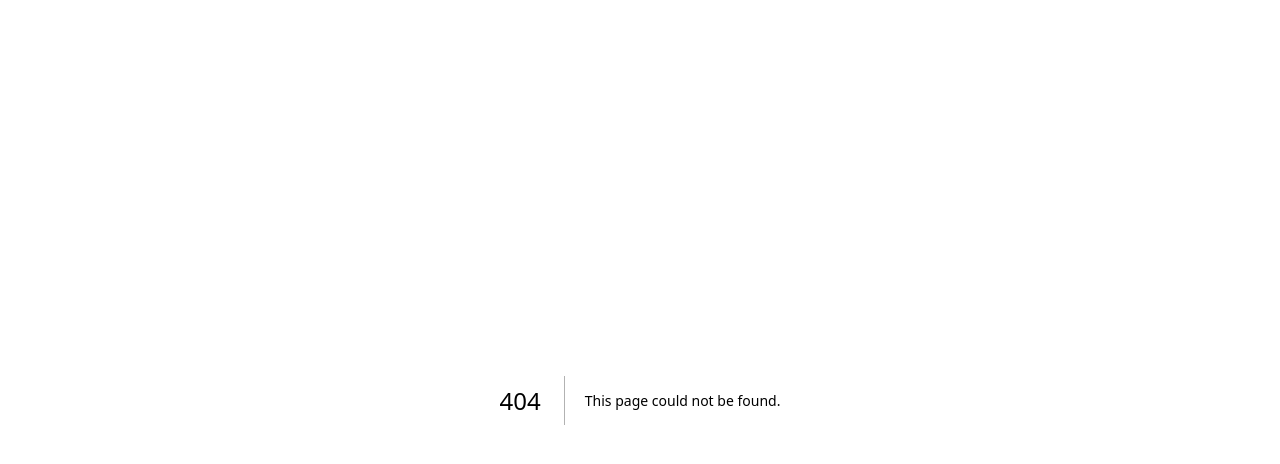
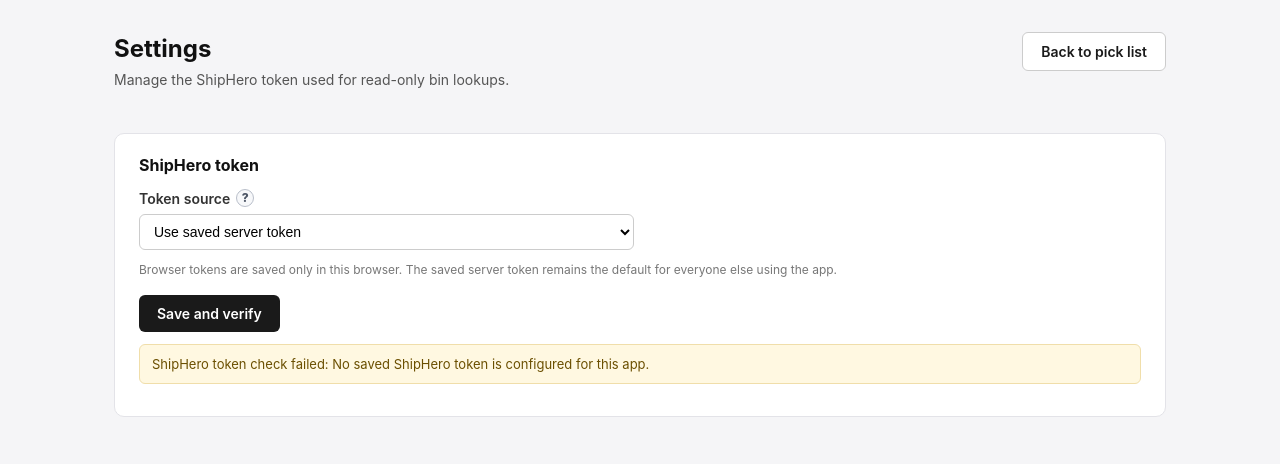
Before and after one commit to mostafa-azimi/removal_lite, a Next.js app: page /settings in a window 1280 px wide. Before the commit this address had no page. Shown: the top 464 px of the page. Built offline with nearby package versions, Linux system fonts and the light colour scheme.

Commit message:
Move token controls to settings

```diff
--- a/app/globals.css
+++ b/app/globals.css
@@ -151,6 +151,43 @@
   border-radius: 6px;
   cursor: pointer;
   font-weight: 600;
+}
+
+.button-link {
+  display: inline-flex;
+  align-items: center;
+  justify-content: center;
+  min-height: 39px;
+  padding: 10px 18px;
+  border-radius: 6px;
+  font-weight: 600;
+  line-height: 1;
+  text-decoration: none;
+}
+
+.button-link.secondary {
+  background: #fff;
+  color: #1a1a1a;
+  border: 1px solid #ccc;
+}
+
+.page-topbar {
+  display: flex;
+  align-items: flex-start;
+  justify-content: space-between;
+  gap: 16px;
+  margin-bottom: 20px;
+}
+
+.settings-summary {
+  color: #333;
+}
+
+.settings-actions {
+  display: flex;
+  flex-wrap: wrap;
+  gap: 12px;
+  margin-top: 16px;
 }
 
 .banner {
--- /dev/null
+++ b/app/settings/page.tsx
@@ -0,0 +1,187 @@
+"use client";
+
+import { useEffect, useState } from "react";
+import Link from "next/link";
+import {
+  DEFAULT_TOKEN_SETTINGS,
+  buildAuthPayload,
+  loadTokenSettings,
+  normalizeTokenSettings,
+  saveTokenSettings,
+  tokenSourceLabel,
+  type TokenSettings,
+} from "@/lib/auth-settings";
+
+type ConnectionStatus =
+  | { status: "verified"; accountId: string | null }
+  | { status: "failed"; message: string };
+
+export default function SettingsPage() {
+  const [draft, setDraft] = useState<TokenSettings>(DEFAULT_TOKEN_SETTINGS);
+  const [connectionStatus, setConnectionStatus] = useState<ConnectionStatus | null>(null);
+  const [clientsCount, setClientsCount] = useState<number | null>(null);
+  const [clientsSource, setClientsSource] = useState<string | null>(null);
+  const [checking, setChecking] = useState(false);
+  const [message, setMessage] = useState<string | null>(null);
+
+  async function verify(settings: TokenSettings, shouldSave = false) {
+    const clean = normalizeTokenSettings(settings);
+    if (clean.tokenKind !== "env" && !clean.tokenValue) {
+      setMessage("Paste a token before saving this token source.");
+      setConnectionStatus(null);
+      return;
+    }
+
+    setChecking(true);
+    setMessage(null);
+    setConnectionStatus(null);
+    try {
+      const res = await fetch("/api/clients", {
+        method: "POST",
+        headers: { "Content-Type": "application/json" },
+        body: JSON.stringify({ auth: buildAuthPayload(clean) }),
+      });
+      const json = await res.json();
+      if (!res.ok) throw new Error(json.error || `Connection check failed (${res.status})`);
+
+      if (shouldSave) {
+        saveTokenSettings(clean);
+        setDraft(clean);
+      }
+      setClientsCount(Array.isArray(json.accounts) ? json.accounts.length : null);
+      setClientsSource(json.source || null);
+      setConnectionStatus(json.connection || null);
+      setMessage(shouldSave ? "Settings saved." : null);
+    } catch (err) {
+      setConnectionStatus({ status: "failed", message: err instanceof Error ? err.message : String(err) });
+      setMessage(null);
+    } finally {
+      setChecking(false);
+    }
+  }
+
+  useEffect(() => {
+    const saved = loadTokenSettings();
+    setDraft(saved);
+    verify(saved, false);
+  }, []);
+
+  const isOverride = draft.tokenKind !== "env";
+
+  return (
+    <main className="screen settings-screen">
+      <div className="page-topbar">
+        <div>
+          <h1>Settings</h1>
+          <p className="subtitle">Manage the ShipHero token used for read-only bin lookups.</p>
+        </div>
+        <Link className="button-link secondary" href="/">
+          Back to pick list
+        </Link>
+      </div>
+
+      <div className="card">
+        <h2>ShipHero token</h2>
+        <div className="field-grid compact">
+          <label>
+            <span className="label-with-help">
+              Token source
+              <HelpTip text="Most users should use the saved server token. Add a browser token only if the saved token fails or you need to test a different ShipHero account." />
+            </span>
+            <select
+              value={draft.tokenKind}
+              onChange={(e) =>
+                setDraft((prev) =>
+                  normalizeTokenSettings({
+                    tokenKind: e.target.value as TokenSettings["tokenKind"],
+                    tokenValue: prev.tokenValue,
+                  })
+                )
+              }
+            >
+              <option value="env">Use saved server token</option>
+              <option value="refresh">Use browser refresh token</option>
+              <option value="access">Use browser access token</option>
+            </select>
+          </label>
+
+          {isOverride && (
+            <label>
+              ShipHero token
+              <input
+                type="password"
+                value={draft.tokenValue}
+                onChange={(e) =>
+                  setDraft((prev) => normalizeTokenSettings({ ...prev, tokenValue: e.target.value }))
+                }
+                placeholder={
+                  draft.tokenKind === "refresh" ? "Paste refresh token" : "Paste access token"
+                }
+              />
+            </label>
+          )}
+        </div>
+
+        <p style={{ color: "#777", fontSize: 12, margin: "12px 0 0" }}>
+          Browser tokens are saved only in this browser. The saved server token remains the default
+          for everyone else using the app.
+        </p>
+
+        <div className="settings-actions">
+          <button className="primary" onClick={() => verify(draft, true)} disabled={checking}>
+            {checking ? "Checking..." : "Save and verify"}
+          </button>
+          {isOverride && (
+            <button
+              className="secondary"
+              onClick={() => {
+                const serverSettings = DEFAULT_TOKEN_SETTINGS;
+                setDraft(serverSettings);
+                verify(serverSettings, true);
+              }}
+              disabled={checking}
+            >
+              Use saved server token
+            </button>
+          )}
+        </div>
+
+        {message && (
+          <div className="banner info" style={{ marginTop: 12 }}>
+            {message}
+          </div>
+        )}
+
+        {connectionStatus && (
+          <div
+            className={`banner ${connectionStatus.status === "verified" ? "success" : "warn"}`}
+            style={{ marginTop: 12 }}
+          >
+            {connectionStatus.status === "verified" ? (
+              <>
+                {tokenSourceLabel(draft)} verified. Client list has{" "}
+                {clientsCount ?? "available"} clients
+                {clientsSource === "config"
+                  ? " from the saved app list"
+                  : clientsSource === "shiphero"
+                    ? " from ShipHero"
+                    : ""}
+                .
+              </>
+            ) : (
+              <>ShipHero token check failed: {connectionStatus.message}</>
+            )}
+          </div>
+        )}
+      </div>
+    </main>
+  );
+}
+
+function HelpTip({ text }: { text: string }) {
+  return (
+    <span className="help-tip" tabIndex={0} aria-label={text} data-tooltip={text} title={text}>
+      ?
+    </span>
+  );
+}
--- /dev/null
+++ b/lib/auth-settings.ts
@@ -0,0 +1,56 @@
+export type TokenKind = "env" | "refresh" | "access";
+
+export type TokenSettings = {
+  tokenKind: TokenKind;
+  tokenValue: string;
+};
+
+export const DEFAULT_TOKEN_SETTINGS: TokenSettings = {
+  tokenKind: "env",
+  tokenValue: "",
+};
+
+const STORAGE_KEY = "shiphero-picklist-token-settings-v1";
+
+function normalizeTokenKind(value: unknown): TokenKind {
+  return value === "refresh" || value === "access" ? value : "env";
+}
+
+export function normalizeTokenSettings(settings: Partial<TokenSettings>): TokenSettings {
+  const tokenKind = normalizeTokenKind(settings.tokenKind);
+  return {
+    tokenKind,
+    tokenValue: tokenKind === "env" ? "" : settings.tokenValue?.trim() ?? "",
+  };
+}
+
+export function loadTokenSettings(): TokenSettings {
+  if (typeof window === "undefined") return DEFAULT_TOKEN_SETTINGS;
+  try {
+    const raw = window.localStorage.getItem(STORAGE_KEY);
+    if (!raw) return DEFAULT_TOKEN_SETTINGS;
+    return normalizeTokenSettings(JSON.parse(raw));
+  } catch {
+    return DEFAULT_TOKEN_SETTINGS;
+  }
+}
+
+export function saveTokenSettings(settings: TokenSettings) {
+  if (typeof window === "undefined") return;
+  window.localStorage.setItem(STORAGE_KEY, JSON.stringify(normalizeTokenSettings(settings)));
+}
+
+export function buildAuthPayload(settings: TokenSettings) {
+  const clean = normalizeTokenSettings(settings);
+  if (clean.tokenKind === "env") return null;
+  if (!clean.tokenValue) return null;
+  return clean.tokenKind === "refresh"
+    ? { refreshToken: clean.tokenValue }
+    : { accessToken: clean.tokenValue };
+}
+
+export function tokenSourceLabel(settings: TokenSettings) {
+  if (settings.tokenKind === "refresh") return "Browser refresh token";
+  if (settings.tokenKind === "access") return "Browser access token";
+  return "Saved server token";
+}
```
Also changed, not shown: app/page.tsx (+57 -79 lines), 1 other file (tests, documents, lock files or other folders).
